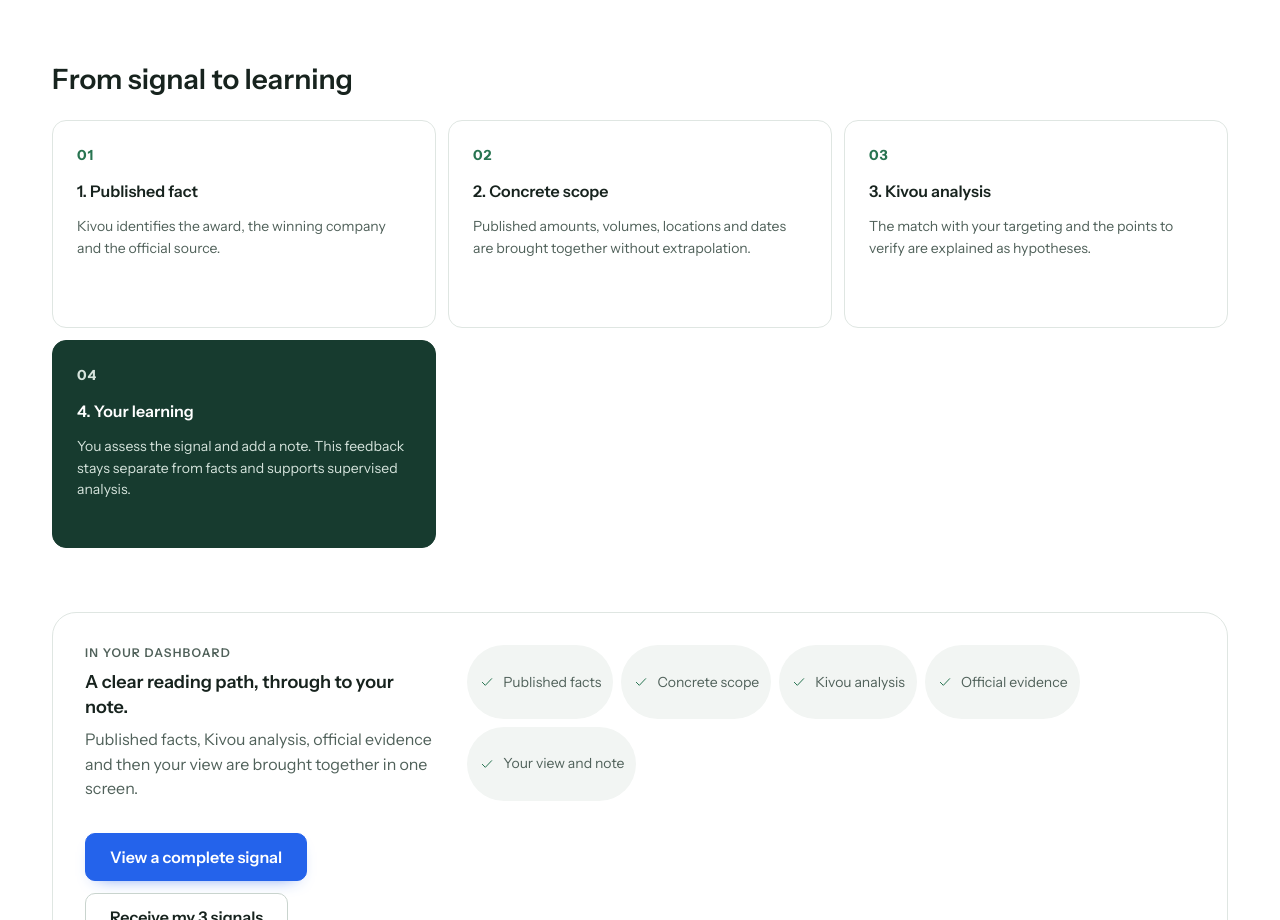
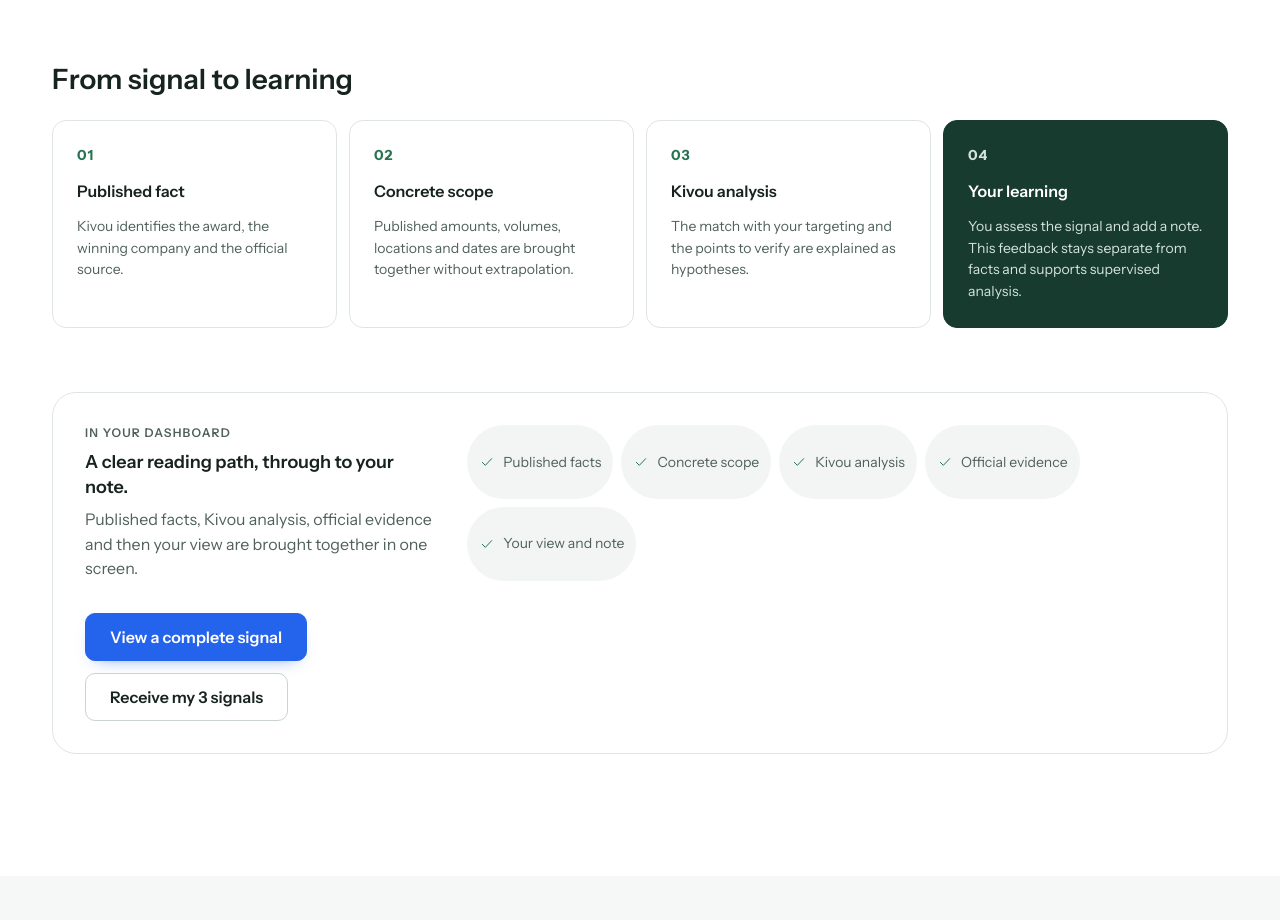
Before and after one commit to bruppacherrodrigue-art/Kivou, a React (Vite) app in the folder frontend/: page / in a window 1280 px wide. Shown: the part 1790-2710 px from the top of the page. Built offline with nearby package versions, Linux system fonts and the light colour scheme; no server answers.

Commit message:
fix(frontend): balance the four-step landing journey

```diff
--- a/frontend/src/i18n/en.ts
+++ b/frontend/src/i18n/en.ts
@@ -236,19 +236,19 @@
       processTitle: 'From signal to learning',
       processSteps: [
         {
-          title: '1. Published fact',
+          title: 'Published fact',
           body: 'Kivou identifies the award, the winning company and the official source.',
         },
         {
-          title: '2. Concrete scope',
+          title: 'Concrete scope',
           body: 'Published amounts, volumes, locations and dates are brought together without extrapolation.',
         },
         {
-          title: '3. Kivou analysis',
+          title: 'Kivou analysis',
           body: 'The match with your targeting and the points to verify are explained as hypotheses.',
         },
         {
-          title: '4. Your learning',
+          title: 'Your learning',
           body: 'You assess the signal and add a note. This feedback stays separate from facts and supports supervised analysis.',
         },
       ],
--- a/frontend/src/i18n/fr.ts
+++ b/frontend/src/i18n/fr.ts
@@ -242,19 +242,19 @@
       processTitle: 'Du signal à votre apprentissage',
       processSteps: [
         {
-          title: '1. Fait publié',
+          title: 'Fait publié',
           body: 'Kivou identifie l’attribution, l’entreprise gagnante et la source officielle.',
         },
         {
-          title: '2. Périmètre concret',
+          title: 'Périmètre concret',
           body: 'Les montants, volumes, lieux et dates publiés sont regroupés sans extrapolation.',
         },
         {
-          title: '3. Analyse Kivou',
+          title: 'Analyse Kivou',
           body: 'La correspondance avec votre ciblage et les points à vérifier sont expliqués comme des hypothèses.',
         },
         {
-          title: '4. Votre apprentissage',
+          title: 'Votre apprentissage',
           body: 'Vous jugez le signal et ajoutez une note. Ce retour reste séparé des faits et nourrit une analyse supervisée.',
         },
       ],
--- a/frontend/src/pages/Landing.module.css
+++ b/frontend/src/pages/Landing.module.css
@@ -483,7 +483,7 @@
   }
 
   .processList {
-    grid-template-columns: repeat(3, minmax(0, 1fr));
+    grid-template-columns: repeat(2, minmax(0, 1fr));
   }
 
   .dashboardBlock {
@@ -499,3 +499,9 @@
     grid-row: 1 / span 3;
   }
 }
+
+@media (min-width: 1120px) {
+  .processList {
+    grid-template-columns: repeat(4, minmax(0, 1fr));
+  }
+}
```
